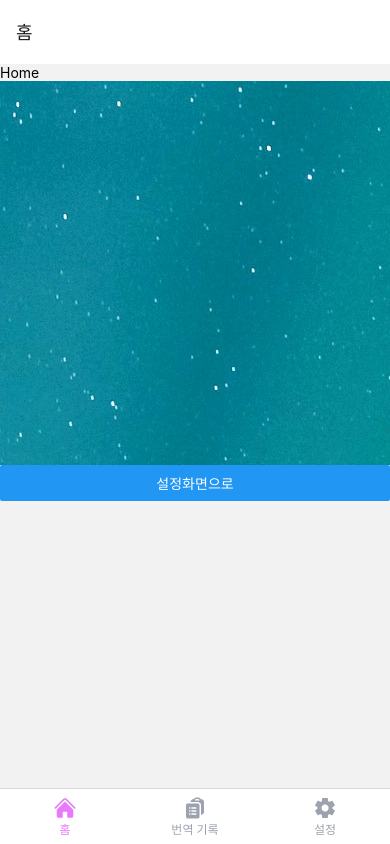
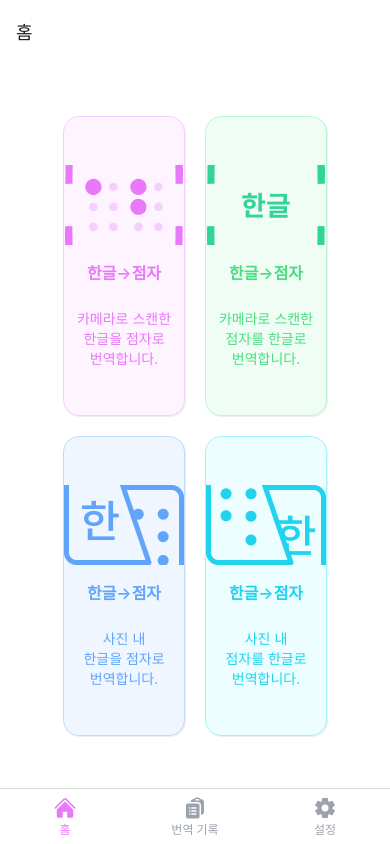
Before and after one commit to HyunJinNo/braille-translator, a React Native app: screen /BottomTabs in a window 390 px wide. Built offline with nearby package versions, Linux system fonts and the light colour scheme.

Commit message:
design: 홈 화면 UI 구현

```diff
--- a/src/pages/home/ui/HomeScreen.tsx
+++ b/src/pages/home/ui/HomeScreen.tsx
@@ -1,22 +1,56 @@
-import { BACKEND_URL } from '@env';
-import { useNavigation } from '@react-navigation/native';
 import { tw } from '@src/shared/lib/utils';
-import { Button, Image, Text, View } from 'react-native';
+import { HomeButton } from '@src/shared/ui/button';
+import { FlatList, View } from 'react-native';
+
+const data = [
+  {
+    source: require('@assets/icons/hangul-scan-icon.png'),
+    title: '한글→점자',
+    description: ['카메라로 스캔한', '한글을 점자로', '번역합니다.'],
+    buttonStyle: 'border-fuchsia-200 bg-fuchsia-50',
+    textColor: 'text-fuchsia-400',
+  },
+  {
+    source: require('@assets/icons/braille-scan-icon.png'),
+    title: '한글→점자',
+    description: ['카메라로 스캔한', '점자를 한글로', '번역합니다.'],
+    buttonStyle: 'border-green-200 bg-green-50',
+    textColor: 'text-green-400',
+  },
+  {
+    source: require('@assets/icons/hangul-to-braille-icon.png'),
+    title: '한글→점자',
+    description: ['사진 내', '한글을 점자로', '번역합니다.'],
+    buttonStyle: 'border-blue-200 bg-blue-50',
+    textColor: 'text-blue-400',
+  },
+  {
+    source: require('@assets/icons/braille-to-hangul-icon.png'),
+    title: '한글→점자',
+    description: ['사진 내', '점자를 한글로', '번역합니다.'],
+    buttonStyle: 'border-cyan-200 bg-cyan-50',
+    textColor: 'text-cyan-400',
+  },
+];
 
 export const HomeScreen = () => {
-  const navigation = useNavigation();
-
   return (
-    <View>
-      <Text>Home</Text>
-      <Text>{BACKEND_URL}</Text>
-      <Image
-        style={tw`aspect-2/3 h-96`}
-        source={require('@assets/background.jpg')}
-      />
-      <Button
-        title="설정화면으로"
-        onPress={() => navigation.navigate('Setting')}
+    <View style={tw`flex h-full flex-col items-center justify-center bg-white`}>
+      <FlatList
+        contentContainerStyle={tw`flex h-full min-w-full flex-col justify-center gap-5 px-4`}
+        columnWrapperStyle={tw`gap-5`}
+        data={data}
+        renderItem={({ item }) => (
+          <HomeButton
+            source={item.source}
+            title={item.title}
+            description={item.description}
+            buttonStyle={item.buttonStyle}
+            textColor={item.textColor}
+          />
+        )}
+        keyExtractor={(item) => item.description.join(' ')}
+        numColumns={2}
       />
     </View>
   );
--- /dev/null
+++ b/src/shared/ui/button/HomeButton.tsx
@@ -0,0 +1,58 @@
+import { tw } from '@src/shared/lib/utils';
+import {
+  FlatList,
+  GestureResponderEvent,
+  Image,
+  ImageSourcePropType,
+  Pressable,
+  Text,
+} from 'react-native';
+
+interface HomeButtonProps {
+  source: ImageSourcePropType;
+  title: string;
+  description: string[];
+  buttonStyle?: string;
+  textColor?: string;
+  onPress?: ((event: GestureResponderEvent) => void) | null;
+}
+
+export const HomeButton = ({
+  source,
+  title,
+  description,
+  buttonStyle,
+  textColor,
+  onPress,
+}: HomeButtonProps) => {
+  return (
+    <Pressable
+      style={tw.style(
+        buttonStyle ?? 'border-fuchsia-200 bg-fuchsia-50',
+        'h-75 flex flex-1 flex-col items-center rounded-2xl border pt-12 shadow',
+      )}
+      onPress={onPress}>
+      <Image style={tw`aspect-square h-20`} source={source} />
+      <Text
+        style={tw.style(
+          textColor ?? 'text-fuchsia-400',
+          'pt-4 text-center text-base font-semibold',
+        )}>
+        {title}
+      </Text>
+      <FlatList
+        style={tw`pt-6`}
+        data={description}
+        renderItem={({ item }) => (
+          <Text
+            style={tw.style(
+              textColor ?? 'text-fuchsia-400',
+              'text-center text-sm',
+            )}>
+            {item}
+          </Text>
+        )}
+      />
+    </Pressable>
+  );
+};
--- /dev/null
+++ b/src/shared/ui/button/index.ts
@@ -0,0 +1 @@
+export { HomeButton } from './HomeButton';
```
